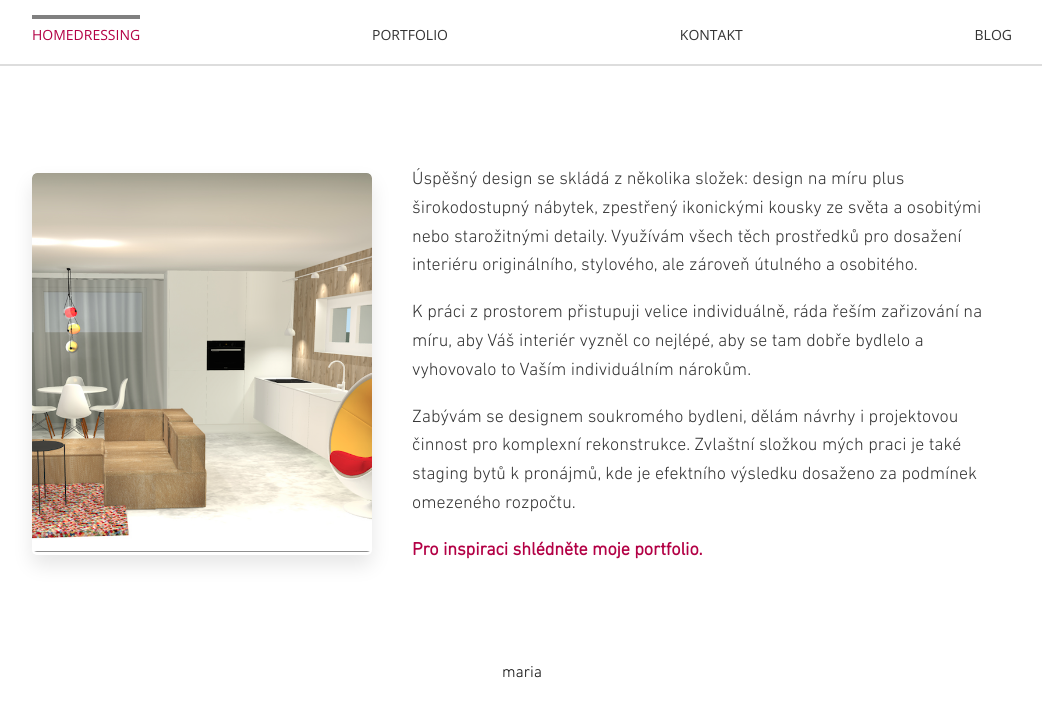
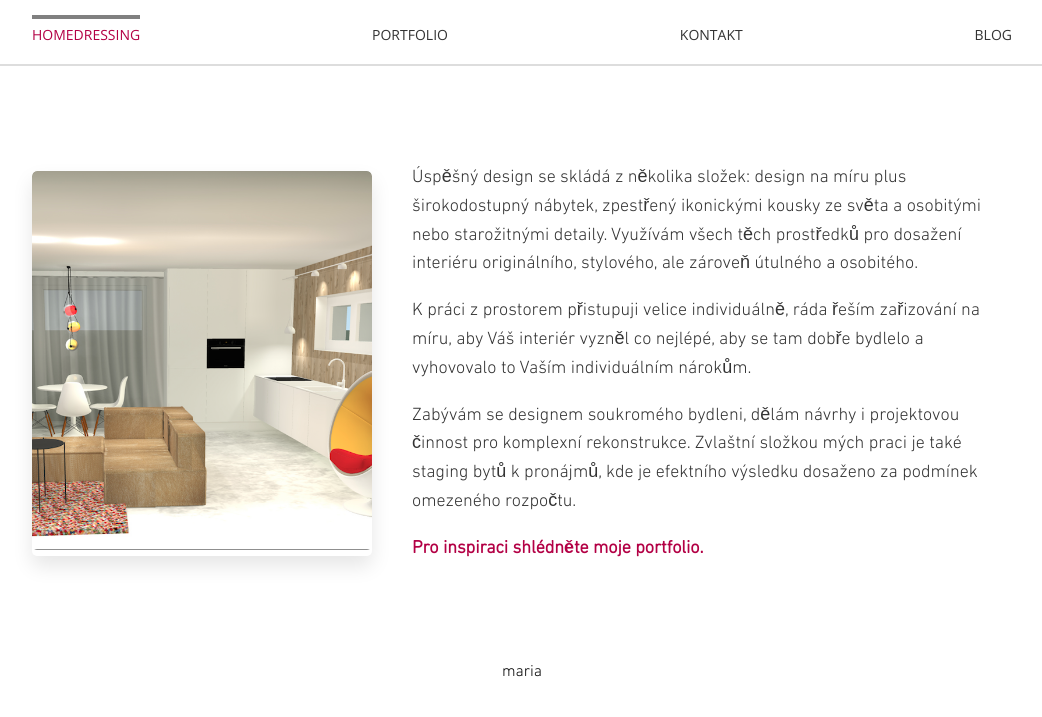
Before and after one commit to tlcowling/homedressing, a Jekyll site: the page built from index.md, in a window 1280 px wide. Shown: the top 717 px of the page, without its empty margins (118-1160 px from the left). Built offline with Jekyll 4.4.1, drawn with Linux system fonts in a browser that asks for light colours.

Commit message:
absolute url for now, scss later i think

```diff
--- a/assets/css/styles.css
+++ b/assets/css/styles.css
@@ -2,8 +2,8 @@
 
 @font-face {
     font-family: 'DIN';
-    src: url('../fonts/din-next-w02-light.woff2') format('woff2'),
-         url('../fonts/din-next-w01-light.woff2') format('woff2');
+    src: url('https://tlcowling.github.io/homedressing/assets/fonts/din-next-w01-light.woff2') format('woff2'),
+         url('https://tlcowling.github.io/homedressing/assets/fonts/din-next-w01-light.woff2') format('woff2');
     font-weight: normal;
     font-style: normal;
 }
```
